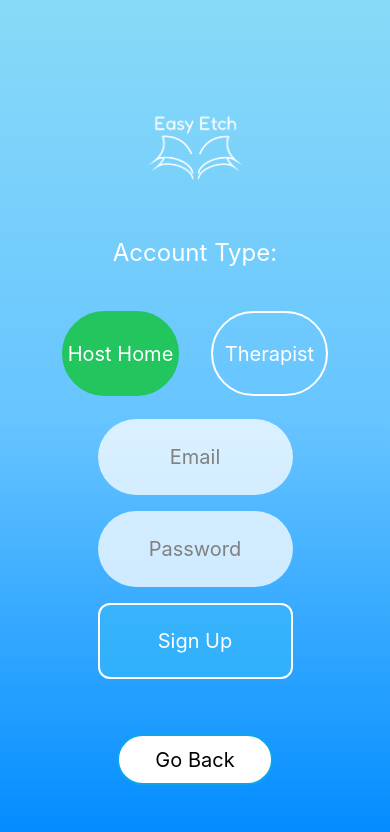
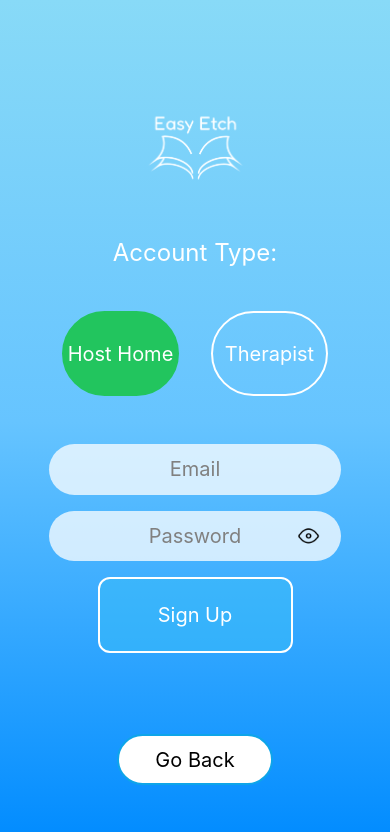
Before and after one commit to MrPipeher/EasyEtch, a React Native app: screen /SignUp in a window 390 px wide. Shown: the top 832 px of the page. Built offline with nearby package versions, Linux system fonts and the light colour scheme; no server answers.

Commit message:
added pwd visibility

```diff
--- a/src/screens/AuthScreens/SignInScreen.js
+++ b/src/screens/AuthScreens/SignInScreen.js
@@ -9,6 +9,7 @@ const SignInScreen = () => {
   const navigation = useNavigation();
   const [email, setEmail] = useState('');
   const [password, setPassword] = useState('');
+  const [isPasswordVisible, setIsPasswordVisible] = useState(false);
   const [error, setError] = useState(null);
 
   const handleSignIn = async () => {
@@ -19,6 +20,10 @@ const SignInScreen = () => {
       console.error('Error signing in:', error);
       setError('Invalid email or password.');
     }
+  };
+
+  const togglePasswordVisibility = () => {
+    setIsPasswordVisible(!isPasswordVisible);
   };
 
   const navigateToSignUp = () => {
@@ -76,9 +81,21 @@ const SignInScreen = () => {
                     placeholderTextColor={'gray'}
                     onChangeText={(text) => setPassword(text)}
                     value={password}
-                    secureTextEntry={true}
+                    secureTextEntry={!isPasswordVisible}
                 />
+
+                <TouchableOpacity
+                  style={{ position: 'absolute', right: 20, top: '50%', transform: [{ translateY: -12.5 }] }}
+                  onPress={togglePasswordVisibility}
+                >
+                  <Image
+                    source={require('../../../assets/password.png')}
+                    style={{ width: 25, height: 25 }}
+                  />
+                </TouchableOpacity>
+
             </View>
+
 
             <View className="w-[50%] h-[15%] border-white border-2 bg-sky-400/50 rounded-xl justify-center my-2">
               <TouchableOpacity onPress={handleSignIn}>
--- a/src/screens/AuthScreens/SignUpScreen.js
+++ b/src/screens/AuthScreens/SignUpScreen.js
@@ -1,6 +1,5 @@
 import React, { useState } from 'react';
-import { View, Image, Text, TouchableOpacity, Button } from 'react-native';
-import { Picker } from '@react-native-picker/picker';
+import { View, Image, Text, TouchableOpacity, TextInput} from 'react-native';
 import { useNavigation } from '@react-navigation/native';
 import { useServerURL } from '../../components/ServerURLContext';
 import { CustomInputField, CustomActionButton } from '../../components/UIComponents/UIComponents';
@@ -12,7 +11,8 @@ const SignUpScreen = () => {
   const navigation = useNavigation();
   const [email, setEmail] = useState('');
   const [password, setPassword] = useState('');
-  const [userType, setUserType] = useState('Host Home'); // Default value is 'Host Home'
+  const [userType, setUserType] = useState('Host Home');
+  const [isPasswordVisible, setIsPasswordVisible] = useState(false);
   const serverURL = useServerURL();
   const [error, setError] = useState(null);
 
@@ -52,6 +52,10 @@ const SignUpScreen = () => {
 
   const navigateToSignIn = () => {
     navigation.navigate('SignIn');
+  };
+
+  const togglePasswordVisibility = () => {
+    setIsPasswordVisible(!isPasswordVisible);
   };
 
   return (
@@ -128,19 +132,37 @@ const SignUpScreen = () => {
               <Text className = "text-red-500 text-xl text-center m-2">{error}</Text>
             )}
 
-            <CustomInputField
+            <View className = "w-[75%] h-[20%] bg-white/75 rounded-full justify-center my-2">
+              <TextInput
+                  className="h-full w-full text-black text-xl text-center self-center"
                   placeholder="Email"
-              onChangeText={setEmail}
+                  placeholderTextColor={'gray'}
+                  onChangeText={(text) => setEmail(text)}
                   value={email}
                   secureTextEntry={false}
               />
+            </View>
 
-            <CustomInputField
+            <View className = "w-[75%] h-[20%] bg-white/75 rounded-full justify-center my-2">
+              <TextInput
+                  className="h-full w-full text-black text-xl text-center self-center"
                   placeholder="Password"
-              onChangeText={setPassword}
+                  placeholderTextColor={'gray'}
+                  onChangeText={(text) => setPassword(text)}
                   value={password}
-              secureTextEntry={true}
+                  secureTextEntry={!isPasswordVisible}
               />
+
+              <TouchableOpacity
+                style={{ position: 'absolute', right: 20, top: '50%', transform: [{ translateY: -12.5 }] }}
+                onPress={togglePasswordVisibility}
+              >
+                <Image
+                  source={require('../../../assets/password.png')}
+                  style={{ width: 25, height: 25 }}
+                />
+              </TouchableOpacity>
+            </View>
 
             <CustomActionButton onPress={handleSignup} buttonText="Sign Up"/>
 
```
Also changed, not shown: assets/password.png (added). Lines whose indentation alone changed are shown as unchanged.
